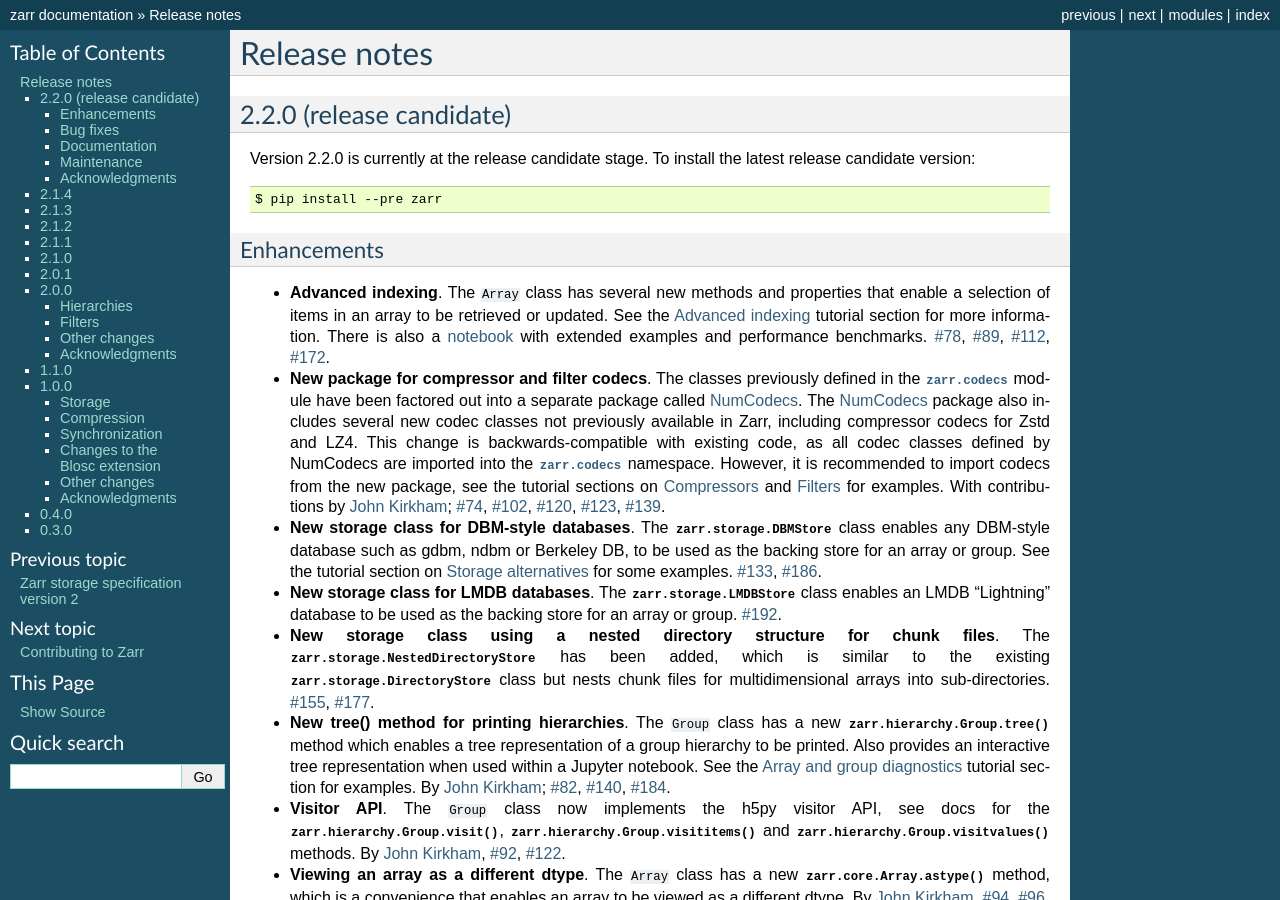
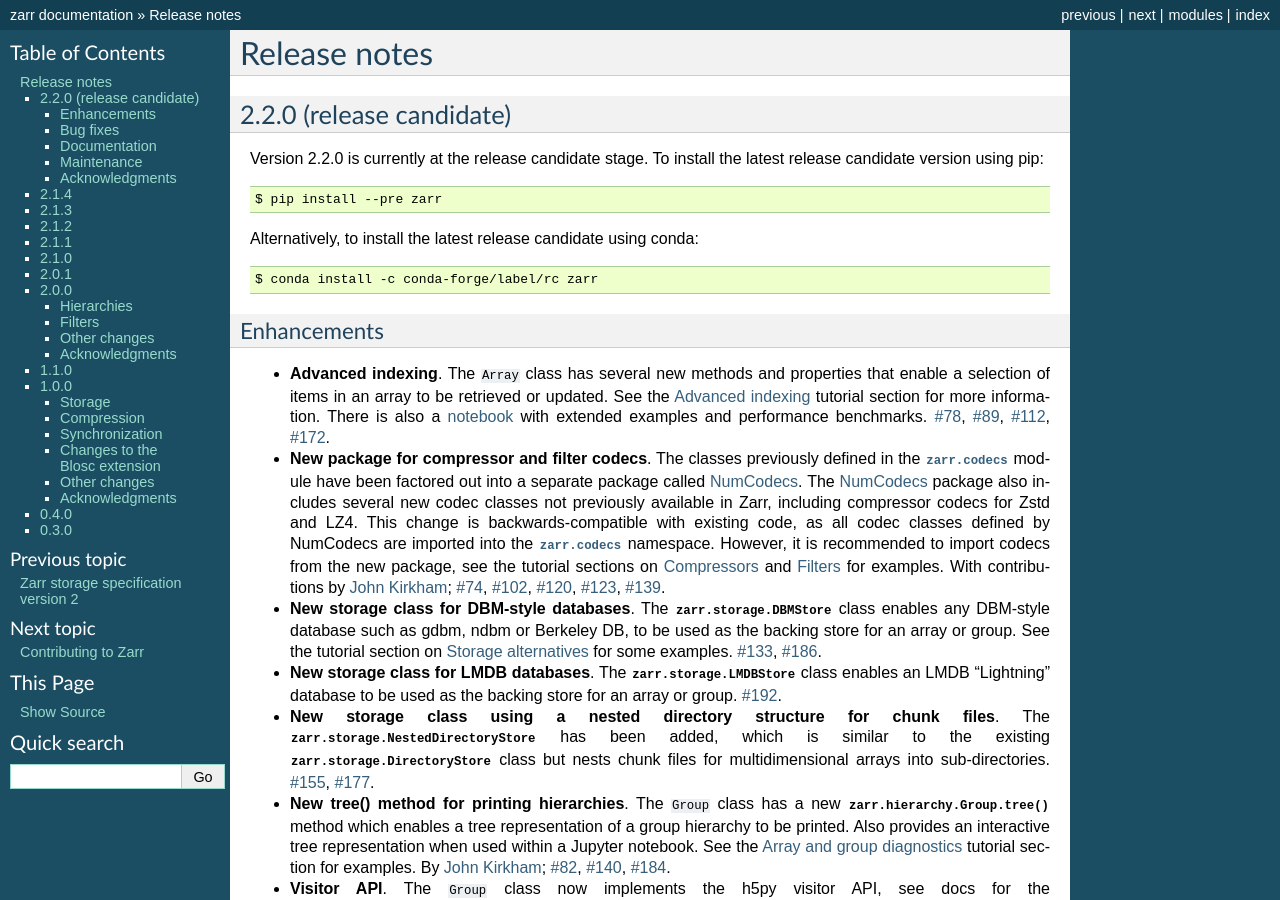
Before and after one commit to enthusiastdev121/zarr-python, a Sphinx documentation site: the page built from docs/release.rst, in a window 1280 px wide and 900 px high. Built offline with Sphinx 7.4.7, drawn with Linux system fonts in a browser that asks for light colours; the version number could not be read and is left out.

Commit message:
add conda instructions for rc install

```diff
--- a/docs/release.rst
+++ b/docs/release.rst
@@ -7,9 +7,13 @@ Release notes
 -------------------------
 
 Version 2.2.0 is currently at the release candidate stage. To install the latest release
-candidate version::
+candidate version using pip::
 
     $ pip install --pre zarr
+
+Alternatively, to install the latest release candidate using conda::
+
+    $ conda install -c conda-forge/label/rc zarr
 
 Enhancements
 ~~~~~~~~~~~~
```
